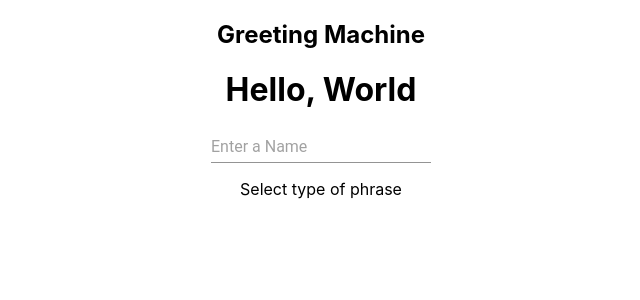
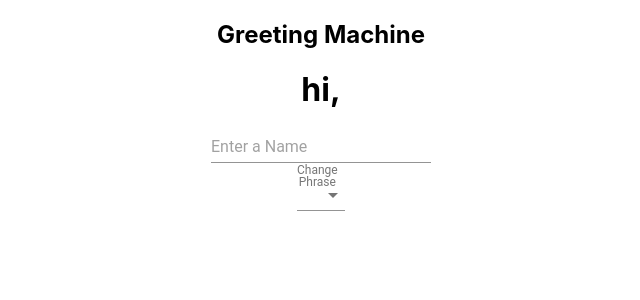
Before and after one commit to jennego/greet-machine, a React (Create React App) app: page / in a window 1280 px wide. Shown: the top 300 px of the page, without its empty margins (319-959 px from the left). Built offline with nearby package versions, Linux system fonts and the light colour scheme.

Commit message:
Add states file to all on same level. Phrase select now finally working.

```diff
--- a/src/conponents/App.js
+++ b/src/conponents/App.js
@@ -1,21 +1,13 @@
 import React, { Component } from 'react';
 import logo from '../logo.svg';
 import '../App.css';
-import PhraseDisplay from './NameInsert/PhraseDisplay';
-import NameInsert from './NameInsert/NameInsert.js';
+import States from './states'
 
 class App extends Component {
   render() {
     return (
       <div className="App">
-      <h2> Greeting Machine </h2>
-
-
-
-      <NameInsert></NameInsert>
-
-      <p>Select type of phrase</p>
-
+     <States></States>
       </div>
     );
   }
--- a/src/conponents/NameInsert/NameInsert.js
+++ b/src/conponents/NameInsert/NameInsert.js
@@ -52,11 +52,9 @@ class NameInsert extends PureComponent {
     return (
 
       <div className="NameInsertWrapper">
-        <PhraseDisplay name={this.state.name}>
-        </PhraseDisplay>
-        <Input type='text' label='Name' variant="outlined" placeholder="Enter a Name" value={this.state.value}
+        <Input type='text' placeholder="Enter a Name" value={this.state.value}
           onChange={e => {
-            this.setState({ name: e.target.value })
+            this.props({ name: e.target.value })
           }}>
         </Input>
       </div>
--- a/src/conponents/NameInsert/PhraseDisplay.js
+++ b/src/conponents/NameInsert/PhraseDisplay.js
@@ -41,7 +41,7 @@ class PhraseDisplay extends PureComponent {
     }
     return (
       <div className="PhraseDisplayWrapper">
-        <h1> Hello, {this.props.name} </h1>
+        <h1> {this.props.phrase}, {this.props.name} </h1>
       </div>
     );
   }
--- /dev/null
+++ b/src/conponents/phraseSelect.js
@@ -0,0 +1,54 @@
+import React, { Component } from 'react';
+import '../App.css';
+import InputLabel from '@material-ui/core/InputLabel';
+import MenuItem from '@material-ui/core/MenuItem';
+import FormHelperText from '@material-ui/core/FormHelperText';
+import FormControl from '@material-ui/core/FormControl';
+import Select from '@material-ui/core/Select';
+
+
+export class PhraseSelect extends Component {
+
+
+    constructor(props) {
+        super(props);
+    }
+
+    componentWillReceiveProps = (nextProps) => {
+        console.log('PhraseSelect will receive props', nextProps);
+    }
+
+    componentWillUpdate = (nextProps, nextState) => {
+        console.log('PhraseSelect will update', nextProps, nextState);
+    }
+
+    componentDidUpdate = () => {
+        console.log('PhraseSelect did update');
+    }
+
+    handleChange = (event) => {
+        console.log(event.target.value)
+        const phrase = event.target.value;
+        this.props.onChange(phrase)
+    }
+
+    render() {
+        return (
+            <form className='phrase-dropdown' autoComplete="off">
+            {this.props.value}
+                <FormControl>
+                    <InputLabel htmlFor="phrase-simple">Change Phrase</InputLabel>
+
+                    <Select
+                        value={this.props.phrase}
+                        onChange={this.handleChange}
+                    >
+                        <MenuItem value='Hello'>Hello</MenuItem>
+                        <MenuItem value='Good morning'>Good Morning</MenuItem>
+                        <MenuItem value="oh god">How are you?</MenuItem>
+                    </Select>
+                </FormControl>
+                </form>
+        );
+    }
+}
--- /dev/null
+++ b/src/conponents/states.js
@@ -0,0 +1,41 @@
+import React, { Component } from 'react';
+import logo from '../logo.svg';
+import '../App.css';
+import PhraseDisplay from './NameInsert/PhraseDisplay';
+import NameInsert from './NameInsert/NameInsert.js';
+import { PhraseSelect } from './phraseSelect.js'
+
+class States extends Component {
+
+    constructor(props) {
+        super(props);
+
+        this.state = {
+            phrase: 'hi',
+            name: ''
+        };
+
+        this.changePhrase = this.changePhrase.bind(this);
+    }
+
+    changePhrase(newPhrase) {
+        this.setState({
+            phrase: newPhrase
+        });
+    }
+
+    render() {
+        return (
+            <div className="App">
+                <h2> Greeting Machine </h2>
+
+
+                <PhraseDisplay phrase={this.state.phrase} name={this.state.name} ></PhraseDisplay>
+                <NameInsert></NameInsert>
+                <PhraseSelect phrase={this.state.phrase} onChange={this.changePhrase}></PhraseSelect>
+            </div>
+        );
+    }
+}
+
+export default States;
```
